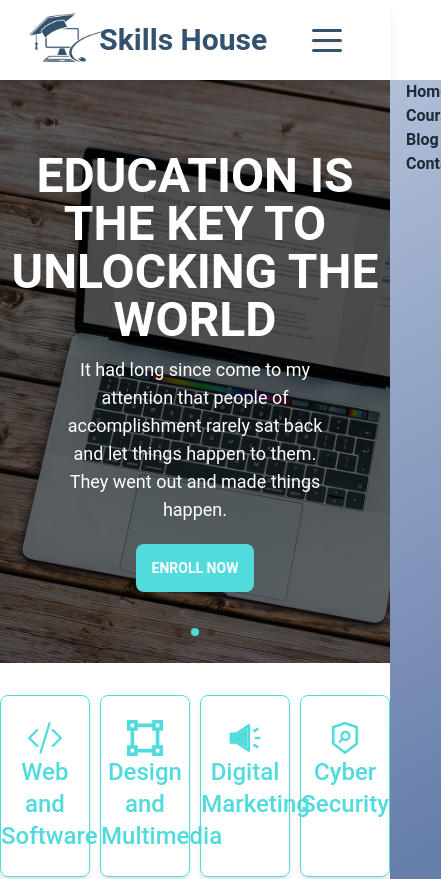
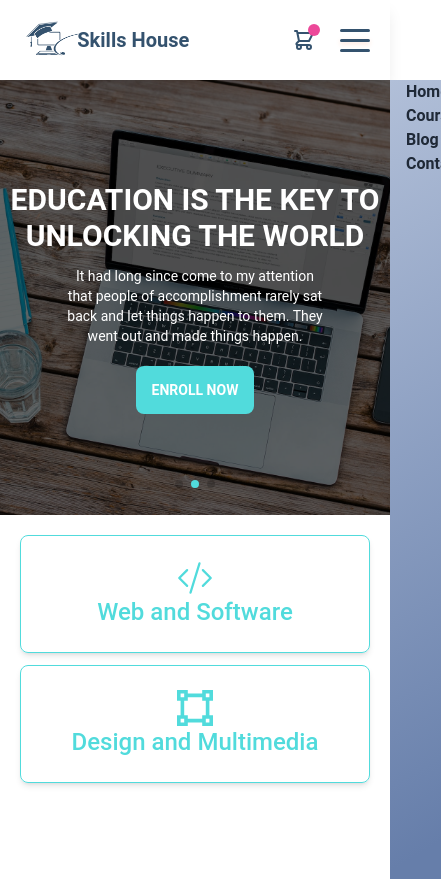
Before and after one commit to mdYeasin-cmd/skills-house-client, a React (Create React App) app: page / in a window 390 px wide. Shown: the top 879 px of the page, 441 px wide, since content can reach past the window. Built offline with nearby package versions, Linux system fonts and the light colour scheme.

Commit message:
Navbar to Category responsive part added

```diff
--- a/src/Pages/Courses/CategoryCard/CategoryCard.tsx
+++ b/src/Pages/Courses/CategoryCard/CategoryCard.tsx
@@ -9,7 +9,7 @@ type CategoryCardProps = {
 
 const CategoryCard = ({ category }: CategoryCardProps) => {
     return (
-        <div data-aos="zoom-in-up" className="border border-[#51DBDC] category-card w-[23%] py-6 font-medium shadow-md rounded-lg text-[#51DBDC]">
+        <div data-aos="zoom-in-up" className="border border-[#51DBDC] category-card sm:w-[23%] py-6 font-medium shadow-md rounded-lg text-[#51DBDC] mb-3 last:mb-0 sm:mb-0">
             <div className="flex justify-center">
                 <span className='text-4xl'>{category.icon}</span>
             </div>
--- a/src/Pages/Home/Banner/Banner.css
+++ b/src/Pages/Home/Banner/Banner.css
@@ -1,5 +1,5 @@
 .banner-image {
-    height: 583px;
+    /* height: 583px; */
     background-size: cover;
     background-position: center bottom;
     position: relative;
--- a/src/Pages/Home/Banner/Banner.tsx
+++ b/src/Pages/Home/Banner/Banner.tsx
@@ -64,12 +64,12 @@ const Banner = () => {
                             style={{
                                 backgroundImage: `url(${bannerInfo.bannerImage})`
                             }}
-                            className="banner-image"
+                            className="banner-image h-[435px] sm:h-[583px]"
                         >
                             <div className="flex justify-center items-center h-full text-white text-center">
                                 <div>
-                                    <h2 className="banner-title text-5xl font-bold uppercase">{bannerInfo.bannerTittle}</h2>
-                                    <h3 className="banner-subtitle w-8/12 text-lg mt-3 mx-auto">
+                                    <h2 className="banner-title text-3xl sm:text-5xl font-bold uppercase">{bannerInfo.bannerTittle}</h2>
+                                    <h3 className="banner-subtitle w-8/12 text-sm mt-3 mx-auto">
                                         {bannerInfo.bannerSubTittle}
                                     </h3>
                                     <button className="btn bg-[#51DBDC] hover:bg-[#51DBDC] hover:bg-opacity-80 border-0 mt-5 banner-enroll-btn">Enroll Now</button>
--- a/src/Pages/Home/Home/Home.tsx
+++ b/src/Pages/Home/Home/Home.tsx
@@ -92,7 +92,7 @@ const Home = () => {
             <Banner></Banner>
 
             {/* Course Category Section */}
-            <div className="flex justify-between xl:px-16 text-center py-8">
+            <div className="sm:flex justify-between px-5 xl:px-16 text-center py-5 sm:py-8">
                 {
                     courseCategory.map((category, idx) => <CategoryCard
                         key={idx}
@@ -109,7 +109,7 @@ const Home = () => {
                         All of our popular courses by which students are satisfied
                     </p>
                 </div>
-                <div className="flex justify-between pt-5 pb-5 xl:px-16 overflow-x-hidden">
+                <div className="md:flex justify-between pt-5 pb-5 xl:px-16 overflow-x-hidden">
                     {
                         courses.map((course, idx) => <CourseCard
                             key={idx}
@@ -131,7 +131,7 @@ const Home = () => {
             {/* Instructor Section */}
             <div className="bg-base-200 pt-5">
                 <div>
-                    <h2 className="text-4xl text-center font-semibold pb-1 pt-14 mx-auto uppercase border-b-2 shadow-sm w-[24%] outline-offset-2">Our Instructor</h2>
+                    <h2 className="sm:text-4xl text-center font-semibold pb-1 pt-14 mx-auto uppercase border-b-2 shadow-sm w-[24%] outline-offset-2">Our Instructor</h2>
                 </div>
                 <Instructor />
             </div>
@@ -139,7 +139,7 @@ const Home = () => {
             {/* Testimonial Section */}
             <div>
                 <div>
-                    <h2 className="text-4xl text-center font-semibold pb-1 pt-14 mx-auto uppercase border-b-2 shadow-sm w-[20%] outline-offset-2">Testimonials</h2>
+                    <h2 className="sm:text-4xl text-center font-semibold pb-1 pt-14 mx-auto uppercase border-b-2 shadow-sm w-[20%] outline-offset-2">Testimonials</h2>
                 </div>
                 <Testimonial />
             </div>
--- a/src/Pages/Home/Statistics/Statistics.tsx
+++ b/src/Pages/Home/Statistics/Statistics.tsx
@@ -7,7 +7,7 @@ const Statistics = ({ ...rest }) => {
     const [viewPortEntered, setViewPortEntered] = useState(false);
 
     return (
-        <div data-aos="fade-up" className="flex justify-between xl:px-16 text-center py-9">
+        <div data-aos="fade-up" className="sm:flex justify-between xl:px-16 text-center py-9">
             <div className="w-1/4">
                 <h3 className="text-5xl font-bold" data-number="2300">
                     <CountUp
--- a/src/components/Navbar/Navbar.tsx
+++ b/src/components/Navbar/Navbar.tsx
@@ -22,9 +22,9 @@ const Navbar = () => {
             <nav className="flex justify-between shadow-lg text-[#34526e] fixed top-0 left-0 right-0 bg-white min-h-[80px] z-30">
                 <div className="px-5 xl:px-12 py-2 flex w-full items-center">
                     {/* Logo Here */}
-                    <Link className="flex items-center text-3xl font-bold font-heading" to="/">
-                        <img className="h-16" src={logo} alt="logo" />
-                        <h1 className="ml-[-55px] font-semibold">Skills House</h1>
+                    <Link className="flex items-center text-xl sm:text-3xl font-bold font-heading" to="/">
+                        <img className="h-11 sm:h-16" src={logo} alt="logo" />
+                        <h1 className="ml-[-35px] sm:ml-[-55px] font-semibold">Skills House</h1>
                     </Link>
                     {/* Nav Links */}
                     <ul className="hidden md:flex px-4 mx-auto font-semibold font-heading space-x-12">
@@ -62,7 +62,7 @@ const Navbar = () => {
 
 
                 {/* Responsive navbar */}
-                {/* <Link className="xl:hidden flex mr-6 items-center" to="/">
+                <Link className="xl:hidden flex mr-6 items-center" to="/">
                     <svg xmlns="http://www.w3.org/2000/svg" className="h-6 w-6 hover:text-gray-200" fill="none" viewBox="0 0 24 24" stroke="currentColor">
                         <path strokeLinecap="round" strokeLinejoin="round" strokeWidth="2" d="M3 3h2l.4 2M7 13h10l4-8H5.4M7 13L5.4 5M7 13l-2.293 2.293c-.63.63-.184 1.707.707 1.707H17m0 0a2 2 0 100 4 2 2 0 000-4zm-8 2a2 2 0 11-4 0 2 2 0 014 0z" />
                     </svg>
@@ -71,8 +71,8 @@ const Navbar = () => {
                         <span className="relative inline-flex rounded-full h-3 w-3 bg-pink-500">
                         </span>
                     </span>
-                </Link> */}
-                <div className="self-center mr-12 xl:hidden">
+                </Link>
+                <div className="self-center mr-5 xl:hidden">
                     {/* <svg xmlns="http://www.w3.org/2000/svg" className="h-6 w-6 hover:text-gray-200" fill="none" viewBox="0 0 24 24" stroke="currentColor">
                         <path strokeLinecap="round" strokeLinejoin="round" strokeWidth="2" d="M4 6h16M4 12h16M4 18h16" />
                     </svg> */}
```
